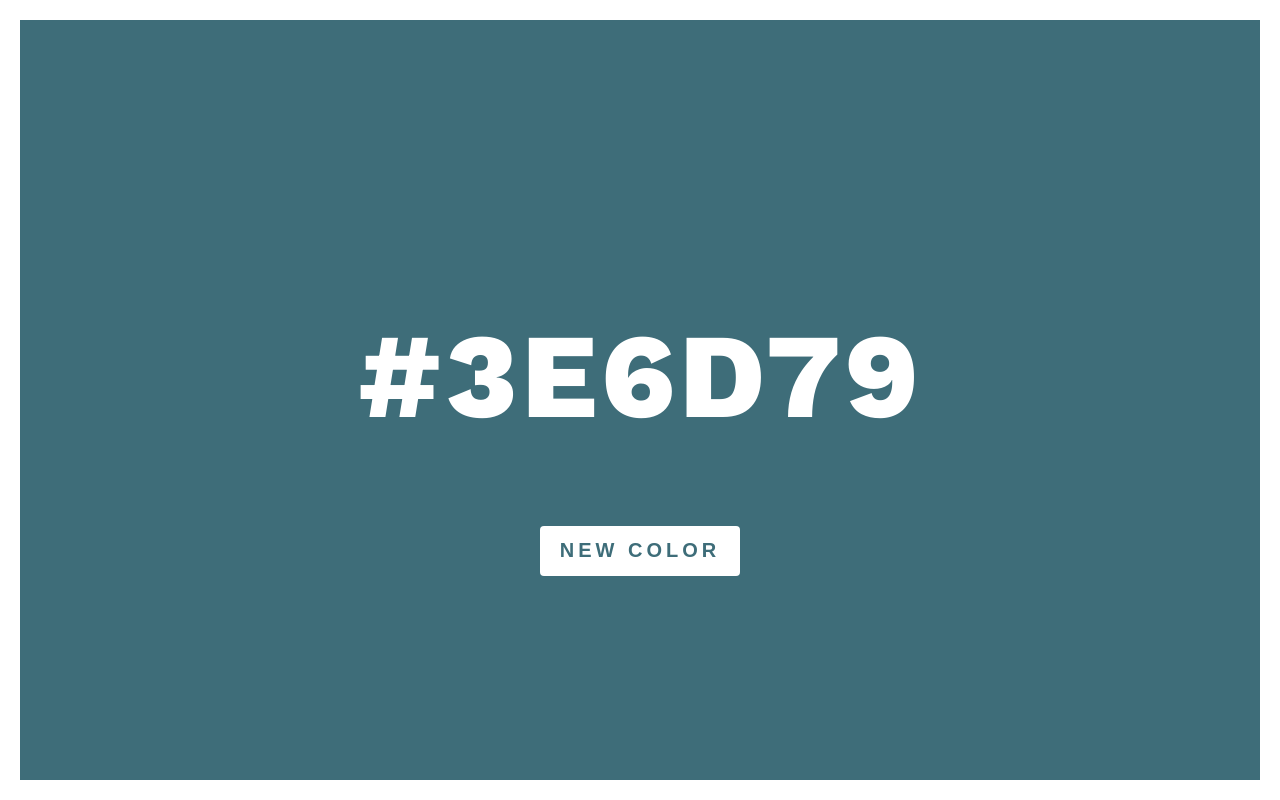
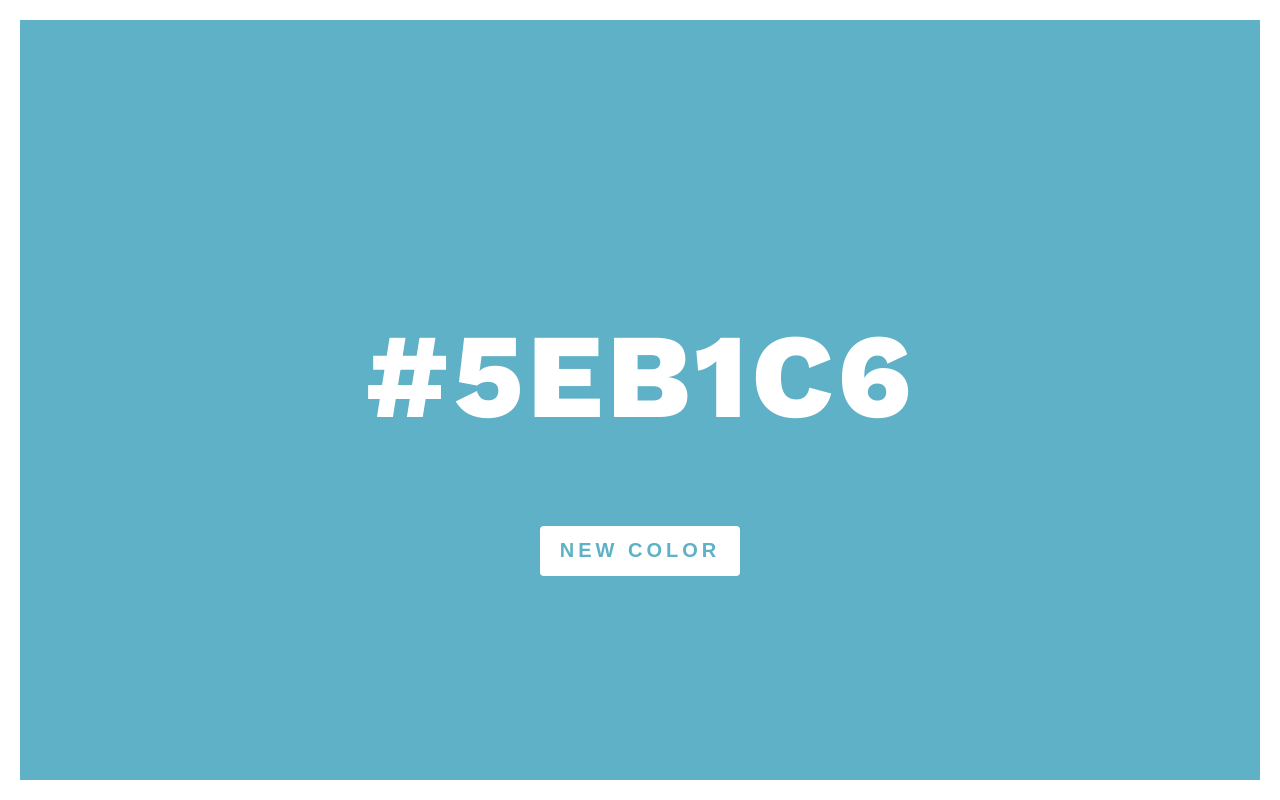
Before and after one commit to ShubhangiRaj/Random-Color-Generator-JS, a plain HTML site: page index.html in a window 1280 px wide. Drawn offline with nearby package versions, Linux system fonts and the light colour scheme.

Commit message:
on landing color changed

```diff
--- a/css/index.css
+++ b/css/index.css
@@ -15,7 +15,7 @@ body {
 	width: 100%;
 	color: #fff;
 	border: 20px solid #fff;
-	background: #3E6D79;
+	background: #5EB1C6;
 	align-items: center;
 	justify-content: center;
 }
@@ -39,7 +39,7 @@ body {
 	text-align: center;
 	letter-spacing: 4px;
 	text-transform: uppercase;
-	color: #3E6D79;
+	color: #5EB1C6;
 	border: none;
 	border-radius: 4px;
 	outline: none;
--- a/index.html
+++ b/index.html
@@ -13,7 +13,7 @@
 
     <body>
         <div>
-            <h1 class="hex-color">#3E6D79</h1>
+            <h1 class="hex-color">#5EB1C6</h1>
             <button class="change-color-btn">New Color</button>
         </div>
 
```
